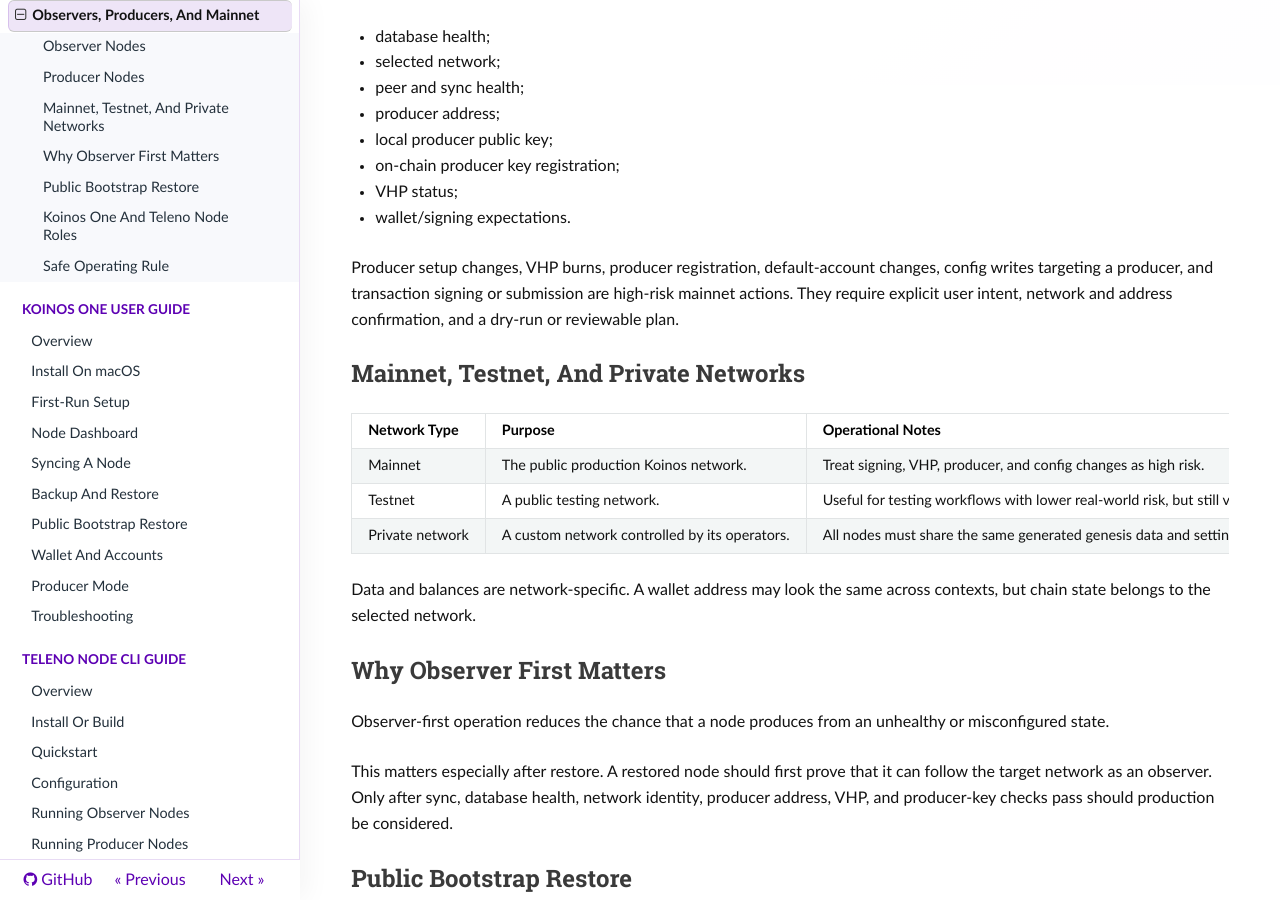
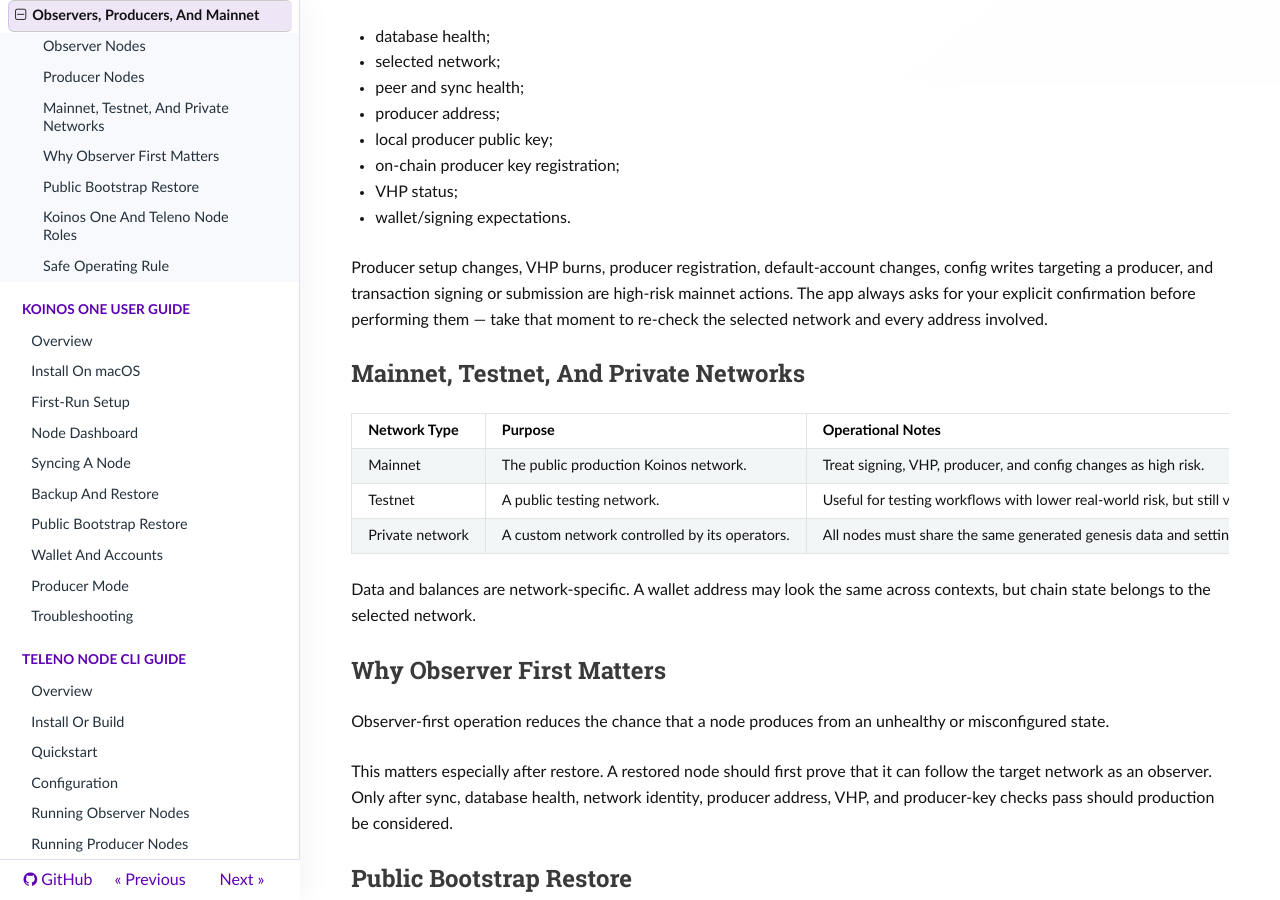
Before and after one commit to koinos/koinos-one, an MkDocs documentation site: the page built from docs/manual/concepts/observers-producers-and-mainnet.md, in a window 1280 px wide and 900 px high, scrolled down 815 px. Built offline with MkDocs 1.6.1, drawn with Linux system fonts in a browser that asks for light colours; nearby versions of some CDN libraries.

Commit message:
docs/manual: review concepts/observers-producers-and-mainnet.md
Replaced the 'dry-run or reviewable plan' agent-policy phrasing in the
high-risk actions paragraph with user-directed guidance (the app asks
for explicit confirmation; re-check network and addresses). Rest of the
page verified clean.

```diff
--- a/docs/manual/concepts/observers-producers-and-mainnet.md
+++ b/docs/manual/concepts/observers-producers-and-mainnet.md
@@ -40,8 +40,9 @@ an operator should verify:
 
 Producer setup changes, VHP burns, producer registration, default-account
 changes, config writes targeting a producer, and transaction signing or
-submission are high-risk mainnet actions. They require explicit user intent,
-network and address confirmation, and a dry-run or reviewable plan.
+submission are high-risk mainnet actions. The app always asks for your
+explicit confirmation before performing them — take that moment to re-check
+the selected network and every address involved.
 
 ## Mainnet, Testnet, And Private Networks
 
```
Also changed, not shown: docs/manual/.review-progress.md (+1 -1 lines).
